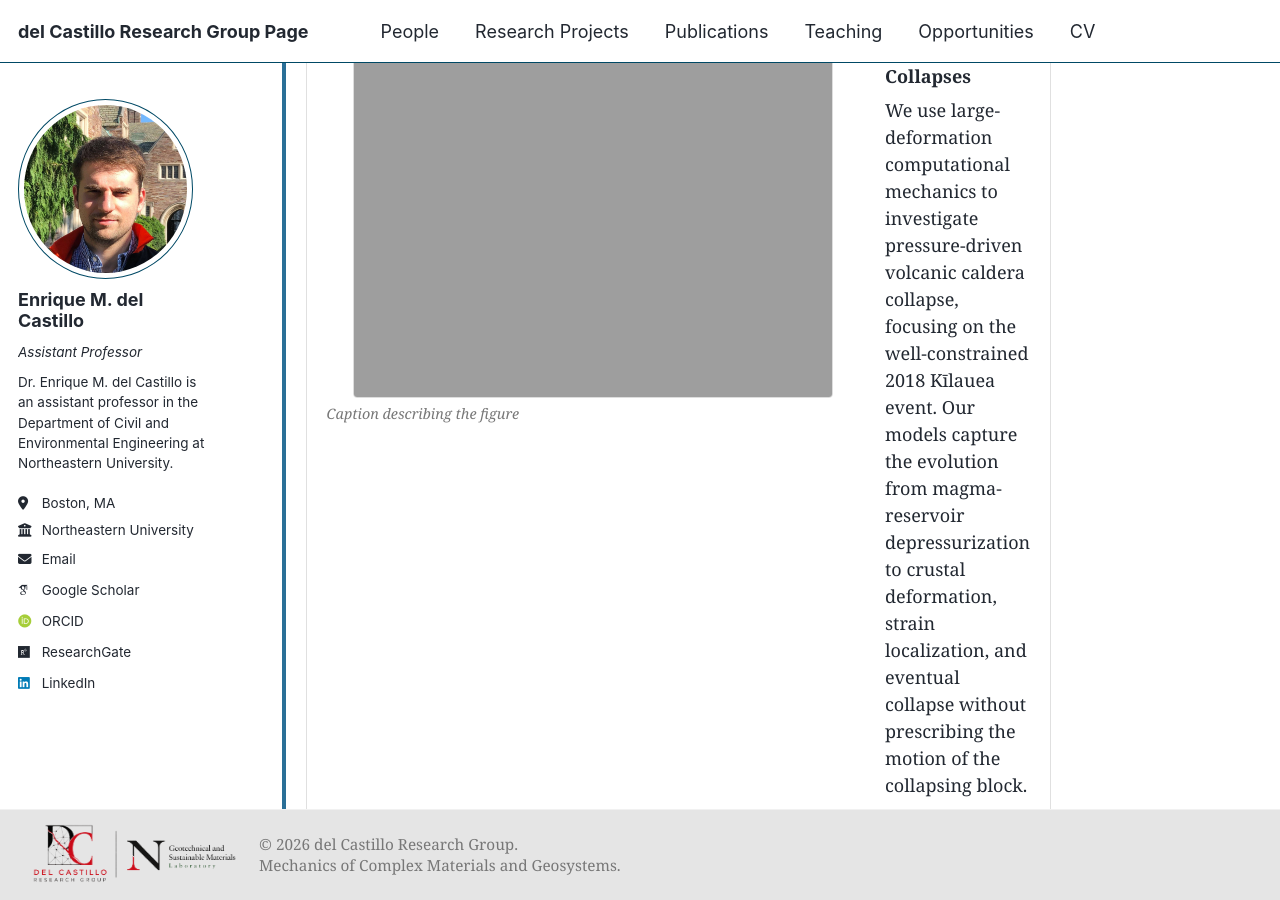
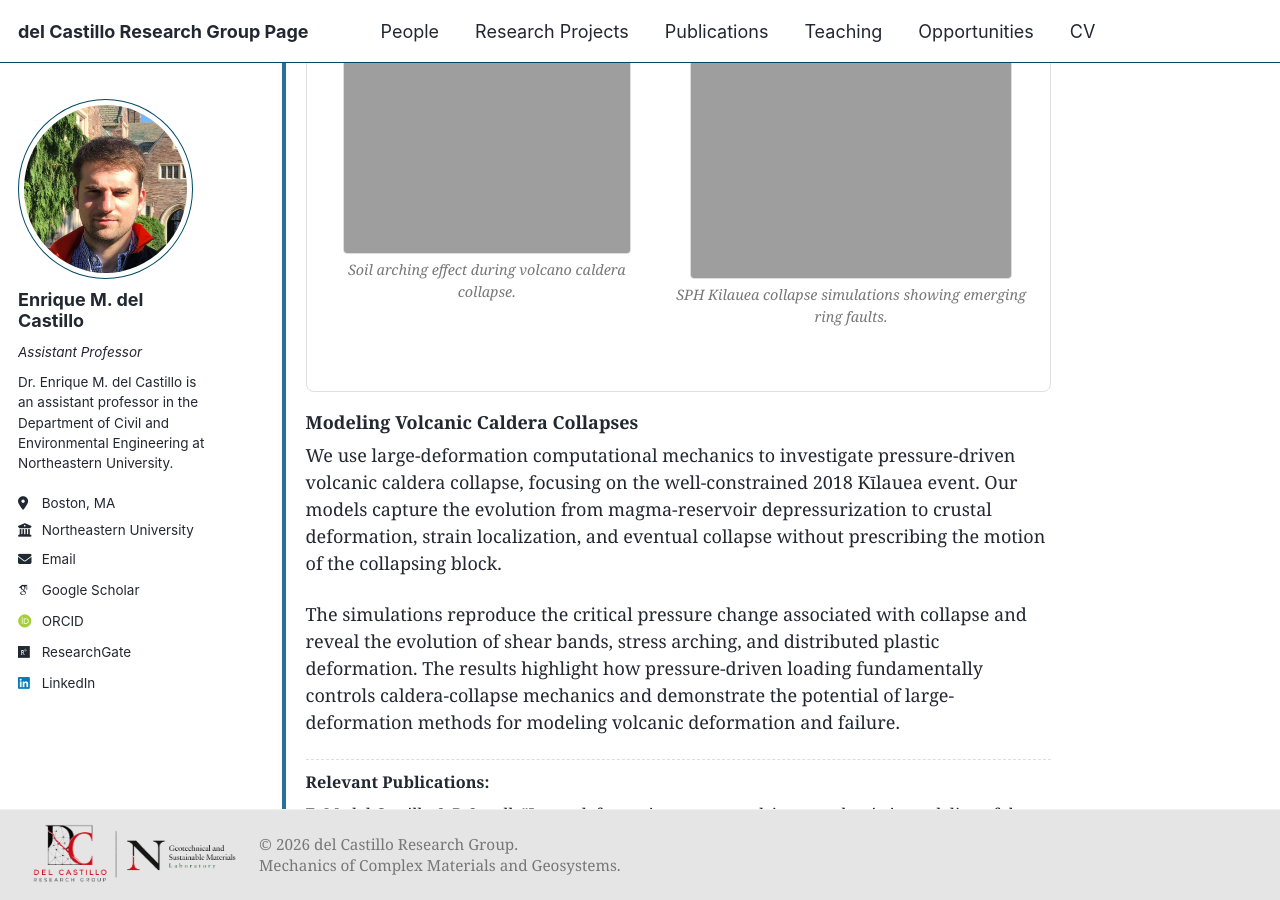
Before and after one commit to emdc19/emdcwebsite, a Jekyll site: the page built from _pages/year-archive.html, in a window 1280 px wide and 900 px high, scrolled down 5365 px. Built offline with Jekyll 4.4.1, drawn with Linux system fonts in a browser that asks for light colours; some web fonts are replaced; a script that is not in the unit is left out.

Commit message:
Update year-archive.html

```diff
--- a/_pages/year-archive.html
+++ b/_pages/year-archive.html
@@ -157,9 +157,14 @@ rupture in geologic materials with a meshfree continuum method." <em>Acta Geotec
 
   <div class="research-card">
     <figure class="research-card__image">
-      <img src="{{ base_path }}/images/your-image.jpg" alt="Kilauea collapse simulation">
-      <figcaption>Caption describing the figure</figcaption>
+      <img src="{{ base_path }}/images/arching.png" alt="Kilauea collapse simulation">
+      <figcaption>Soil arching effect during volcano caldera collapse.</figcaption>
     </figure>
+        <figure class="research-card__image">
+      <img src="{{ base_path }}/images/3D.png" alt="Kilauea collapse simulation">
+      <figcaption>SPH Kilauea collapse simulations showing emerging ring faults.</figcaption>
+    </figure>
+    </div>
     <div class="research-card__content">
       <h3>Modeling Volcanic Caldera Collapses</h3>
       <p>
```
